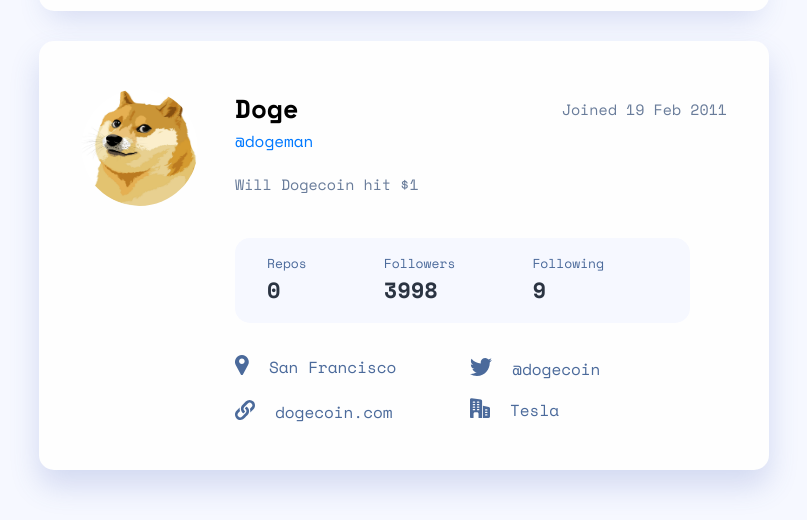
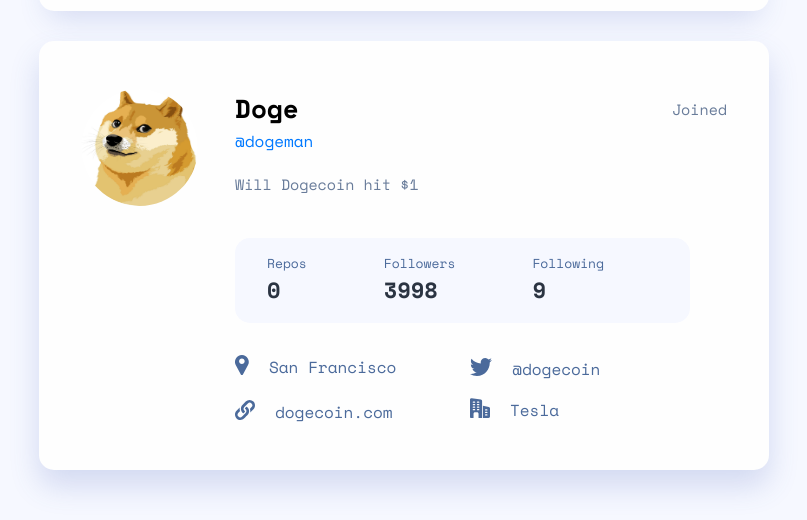
Before and after one commit to Mitch4sho/GitHub-user-serach-app, a React (Create React App) app: page / in a window 1280 px wide. Shown: the part 241-761 px from the top of the page, without its empty margins (236-1043 px from the left). Built offline with nearby package versions, Linux system fonts and the light colour scheme; the HTML template or start-up script is replaced by a standard one.

Commit message:
update format date function

```diff
--- a/src/App.js
+++ b/src/App.js
@@ -1,6 +1,6 @@
 import React, { useState } from "react";
 import SearchBar from "./components/SearchBar";
-import UserDashBoard from "./components/UserDashboard";
+import UserDashBoard from "./components/user_dashboard/UserDashboard";
 import Doge from "./assets/qZduXAEoyN41zQ223nXn0BgevlbnaobL0awPmBspcgw.jpg";
 import "./App.css";
 
@@ -55,7 +55,7 @@
         setUsername={setUsername}
         userNotFound={userNotFound}
       />
-      <UserDashBoard user={currentUser} />
+      <UserDashBoard {...currentUser} />
     </div>
   );
 }
--- a/src/components/UserDashboard.js
+++ /dev/null
@@ -1,83 +0,0 @@
-import React from "react";
-import getDate from "../utilities";
-import LocationIcon from "../assets/icon-location.svg";
-import TwitterIcon from "../assets/icon-twitter.svg";
-import LinkIcon from "../assets/icon-website.svg";
-import WorkIcon from "../assets/icon-company.svg";
-import "../styles/userDashboard.css";
-
-const UserDashBoard = ({ user }) => {
-  const userBlog = user.blog ? user.blog.split("//")[1] : "Not Available";
-  const joinDate = getDate(user.created_at);
-
-  return (
-    <div className="dashboard">
-      <header className="header-info">
-        <img
-          src={user.avatar_url}
-          alt="ProfilePhoto"
-          className="user-profile-pic"
-        />
-        <p className="name">{user.name}</p>
-        <p className="username">
-          <a href={user.html_url}>@{user.login}</a>
-        </p>
-        <p className="join-date">{`Joined ${joinDate[2]} ${joinDate[1]} ${joinDate[0]}`}</p>
-        <p className="profile-bio">{user.bio}</p>
-      </header>
-      <ul className="info-container">
-        <li className="repos">
-          <p className="title">Repos</p>
-          <p className="value">{user.public_repos}</p>
-        </li>
-        <li className="followers">
-          <p className="title">Followers</p>
-          <p className="value">{user.followers}</p>
-        </li>
-        <li className="following">
-          <p className="title">Following</p>
-          <p className="value">{user.following}</p>
-        </li>
-      </ul>
-      <ul className="grid-container">
-        <li>
-          <p className={user.location ? "" : "not-available"}>
-            <img src={LocationIcon} alt="" />
-            {user.location ? user.location : "Not Available"}
-          </p>
-        </li>
-        <li>
-          <p>
-            <img src={TwitterIcon} alt="" />
-            <a className={user.twitter_username ? "" : "not-available"} href="">
-              {user.twitter_username
-                ? `@${user.twitter_username}`
-                : "Not Available"}
-            </a>
-          </p>
-        </li>
-        <li>
-          <p>
-            <img src={LinkIcon} alt="" />
-            <a
-              className={user.blog ? "" : "not-available"}
-              href={`${user.blog}`}
-            >
-              {`${userBlog}`}
-            </a>
-          </p>
-        </li>
-        <li>
-          <p>
-            <img src={WorkIcon} alt="companyIcon" />
-            <span className={user.company ? "" : "not-available"}>
-              {user.company ? user.company : "Not Available"}
-            </span>
-          </p>
-        </li>
-      </ul>
-    </div>
-  );
-};
-
-export default UserDashBoard;
--- /dev/null
+++ b/src/components/user_dashboard/UserDashboard.js
@@ -0,0 +1,88 @@
+import React from "react";
+import formatUserJoinDate from "../../utilities";
+import LocationIcon from "../../assets/icon-location.svg";
+import TwitterIcon from "../../assets/icon-twitter.svg";
+import LinkIcon from "../../assets/icon-website.svg";
+import WorkIcon from "../../assets/icon-company.svg";
+import "../../styles/userDashboard.css";
+
+const UserDashBoard = ({
+  name,
+  blog,
+  created_at,
+  avatar_url,
+  login,
+  bio,
+  html_url,
+  public_repos,
+  followers,
+  following,
+  location,
+  twitter_username,
+  company,
+}) => {
+  const userBlog = blog ? blog.split("//")[1] : "Not Available";
+  const formattedDate = formatUserJoinDate(created_at);
+
+  return (
+    <div className="dashboard">
+      <header className="header-info">
+        <img src={avatar_url} alt="ProfilePhoto" className="user-profile-pic" />
+        <p className="name">{name}</p>
+        <p className="username">
+          <a href={html_url}>@{login}</a>
+        </p>
+        <p className="join-date">{`Joined`}</p>
+        <p className="profile-bio">{bio}</p>
+      </header>
+      <ul className="info-container">
+        <li className="repos">
+          <p className="title">Repos</p>
+          <p className="value">{public_repos}</p>
+        </li>
+        <li className="followers">
+          <p className="title">Followers</p>
+          <p className="value">{followers}</p>
+        </li>
+        <li className="following">
+          <p className="title">Following</p>
+          <p className="value">{following}</p>
+        </li>
+      </ul>
+      <ul className="grid-container">
+        <li>
+          <p className={location ? "" : "not-available"}>
+            <img src={LocationIcon} alt="" />
+            {location ? location : "Not Available"}
+          </p>
+        </li>
+        <li>
+          <p>
+            <img src={TwitterIcon} alt="" />
+            <a className={twitter_username ? "" : "not-available"} href="">
+              {twitter_username ? `@${twitter_username}` : "Not Available"}
+            </a>
+          </p>
+        </li>
+        <li>
+          <p>
+            <img src={LinkIcon} alt="" />
+            <a className={blog ? "" : "not-available"} href={`${blog}`}>
+              {`${userBlog}`}
+            </a>
+          </p>
+        </li>
+        <li>
+          <p>
+            <img src={WorkIcon} alt="companyIcon" />
+            <span className={company ? "" : "not-available"}>
+              {company ? company : "Not Available"}
+            </span>
+          </p>
+        </li>
+      </ul>
+    </div>
+  );
+};
+
+export default UserDashBoard;
--- a/src/utilities.js
+++ b/src/utilities.js
@@ -1,5 +1,5 @@
-const getDate = (date) => {
-    const months = [
+export function getDate(date) {
+    const MONTHS = [
         "Jan",
         "Feb",
         "Mar",
@@ -14,9 +14,12 @@
         "Dec",
     ];
     const year = new Date(date).getFullYear();
-    const month = months[new Date(date).getMonth()];
+    const month = MONTHS[new Date(date).getMonth()];
     const day = new Date(date).getDate();
-    return [year, month, day];
+    return { year, month, day };
 };
 
-export default getDate;
+export default function formatUserJoinDate(date) {
+    const { year, month, day } = getDate(date);
+    return `Joined ${day} ${month} ${year}`;
+}
```
Also changed, not shown: src/components/user_dashboard/DashBoardHeader.js (added, +17 -0 lines).
